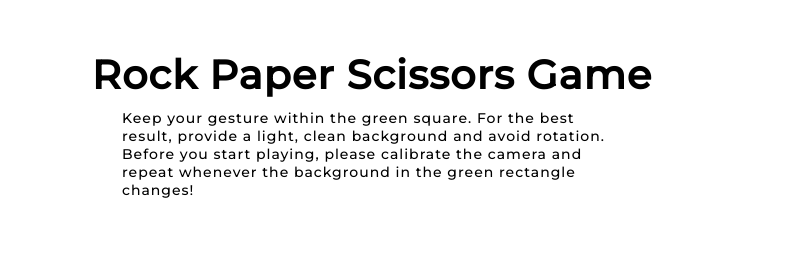
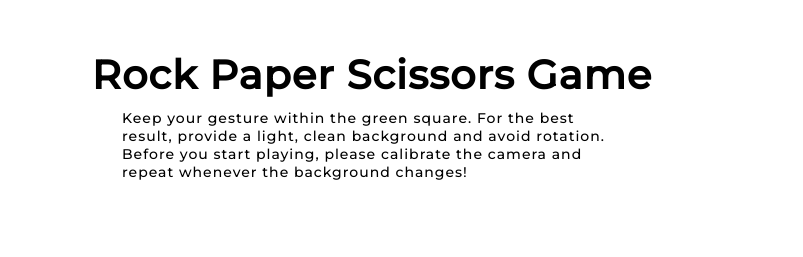
Before and after one commit to nagyvaradibalazs/rockPaperScissors, a plain HTML site: page index.html in a window 1280 px wide. Shown: the top 257 px of the page, without its empty margins (268-1071 px from the left). Drawn offline with Linux system fonts and the light colour scheme; a script that the page names is missing.

Commit message:
Update index.html

```diff
--- a/index.html
+++ b/index.html
@@ -10,7 +10,7 @@
 <body>
 	<div class="title">
 		<h1>Rock Paper Scissors Game</h1>
-		<p>Keep your gesture within the green square. For the best result, provide a light, clean background and avoid rotation. Before you start playing, please calibrate the camera and repeat whenever the background in the green rectangle changes!</p>
+		<p>Keep your gesture within the green square. For the best result, provide a light, clean background and avoid rotation. Before you start playing, please calibrate the camera and repeat whenever the background changes!</p>
 	</div>
 	<div class="content">
 		<div class="left-side">
```
